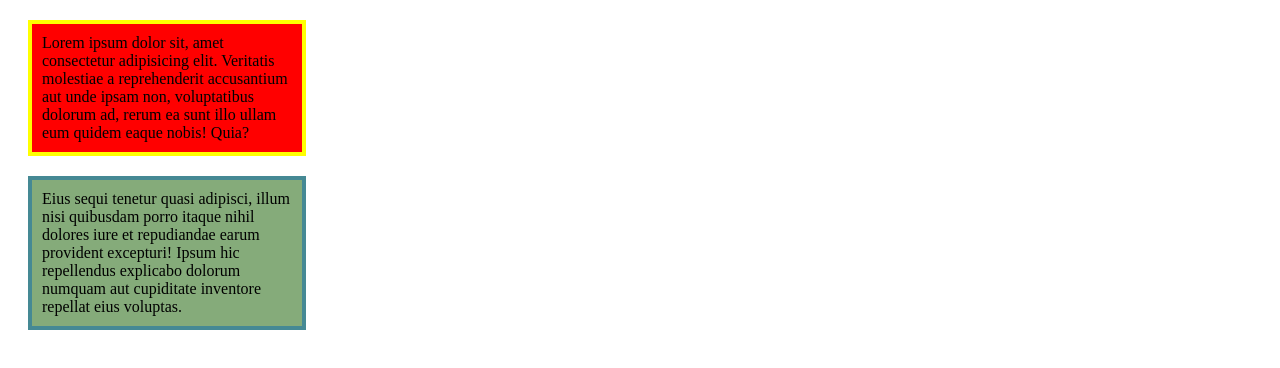
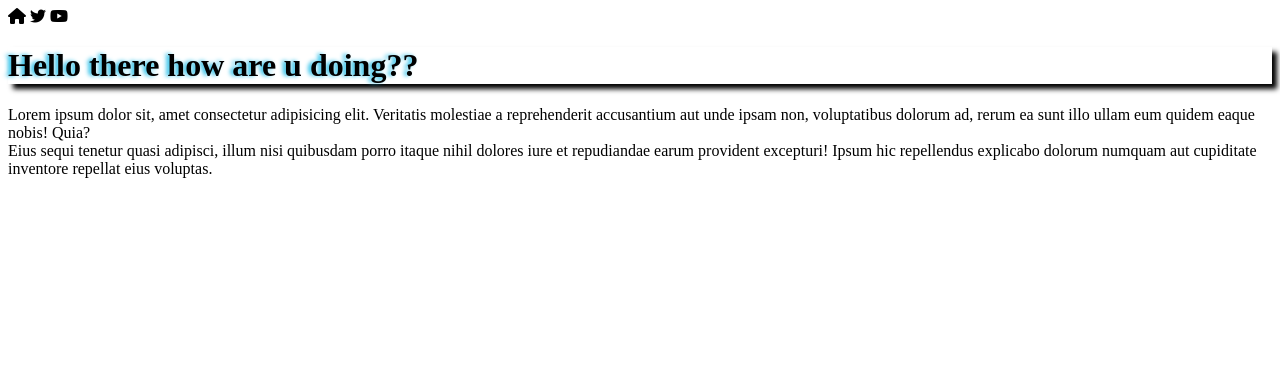
Before and after one commit to AbdulAhad365/CSS, a plain HTML site: page Task_10/index.html in a window 1280 px wide. Drawn offline with Linux system fonts and the light colour scheme.

Commit message:
add new file

```diff
--- a/Task_10/Task_6/css/index.css
+++ /dev/null
@@ -1,20 +0,0 @@
-#div1{
-    background-color: red;
-    width: 250px;
-    border: 4px  solid yellow;
-    padding:10px;
-    margin: 20px;
-    /* set the div to the center */
-    /* margin: auto; */
-
-    /* set the div to the left
-    margin-left:auto */
-
-}
-#div2{
-    background-color: rgb(133, 171, 122);
-    width: 250px;
-    border: 4px  solid rgb(69, 137, 148);
-    padding:10px;
-    margin-left: 20px;
-}
--- a/Task_10/css/index.css
+++ b/Task_10/css/index.css
@@ -1,20 +1,7 @@
-#div1{
-    background-color: red;
-    width: 250px;
-    border: 4px  solid yellow;
-    padding:10px;
-    margin: 20px;
-    /* set the div to the center */
-    /* margin: auto; */
+h1{
+    text-shadow: -3px 0px 4px rgb(37, 190, 232);
 
-    /* set the div to the left
-    margin-left:auto */
-
+    /* text-shadow: -3px 0px 4px rgb(37, 190, 232),0px -4px 0px red; */
+    /* text-border */
+    box-shadow: 5px 5px 5px black;
 }
-#div2{
-    background-color: rgb(133, 171, 122);
-    width: 250px;
-    border: 4px  solid rgb(69, 137, 148);
-    padding:10px;
-    margin-left: 20px;
-}
--- a/Task_10/index.html
+++ b/Task_10/index.html
@@ -4,10 +4,15 @@
     <meta charset="UTF-8">
     <meta name="viewport" content="width=device-width, initial-scale=1.0">
     <title>Document</title>
+    <script src="https://kit.fontawesome.com/3512b67f5c.js" crossorigin="anonymous"></script>
     <link rel="stylesheet" href="css/index.css">
 </head>
 <body>
     <!-- p.p*4>lorem -->
+    <i class="fa-solid fa-house"></i>
+    <i class="fa-brands fa-twitter"></i>
+    <i class="fa-brands fa-youtube"></i>
+     <h1>Hello there how are u doing??</h1>
      <div id="div1">Lorem ipsum dolor sit, amet consectetur adipisicing elit. Veritatis molestiae a reprehenderit accusantium aut unde ipsam non, voluptatibus dolorum ad, rerum ea sunt illo ullam eum quidem eaque nobis! Quia?</div>
      <div id="div2">Eius sequi tenetur quasi adipisci, illum nisi quibusdam porro itaque nihil dolores iure et repudiandae earum provident excepturi! Ipsum hic repellendus explicabo dolorum numquam aut cupiditate inventore repellat eius voluptas.</div>
      </body>
```
Also changed, not shown: Task_10/Task_6/index.html (deleted, +0 -14 lines).
